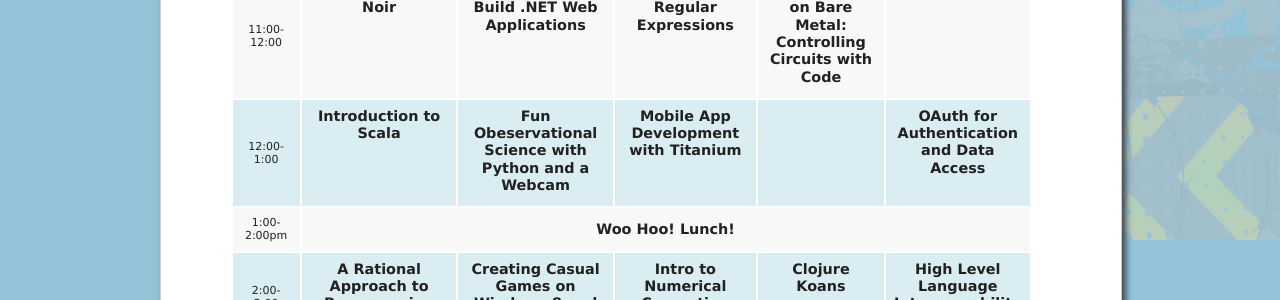
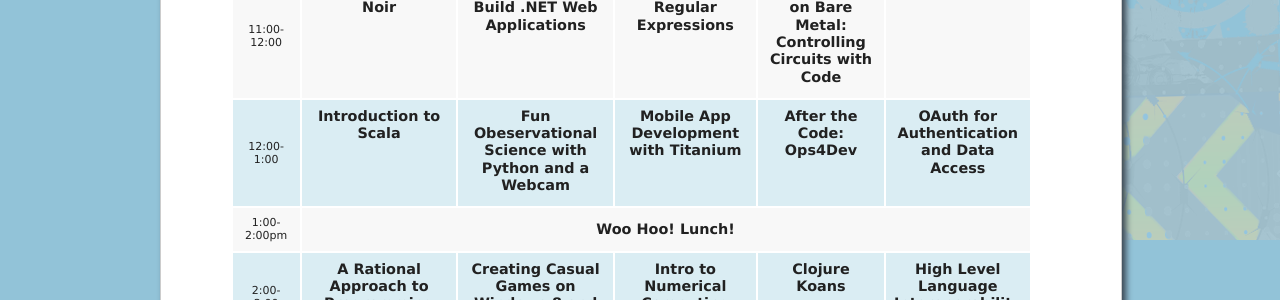
Before and after one commit to cmhcodecamp/cmhcodecamp.github.com, a Jekyll site: the page built from presentations.html, in a window 1280 px wide. Shown: the part 660-960 px from the top of the page. Built offline with Jekyll 4.4.1, drawn with Linux system fonts in a browser that asks for light colours; nearby versions of some CDN libraries.

Commit message:
Added new sessionn for the DevOps folks - see you there.

```diff
--- a/presentations.html
+++ b/presentations.html
@@ -103,7 +103,7 @@
 						  </td>
 							<td style="width:30%" valign="top"><strong>Mobile App Development with Titanium</strong>
                               <div style="margin:4px;text-align:left!important;font-size:11px"></div></td>
-							<td style="width:30%" valign="top">&nbsp;</td>
+							<td style="width:30%" valign="top"><strong>After the Code: Ops4Dev</strong></td>
 							<td colspan="1" style="width:30%" valign="top"><strong>OAuth for Authentication and Data Access</strong>
 
 					      </td>
```
Also changed, not shown: 1 other file.
